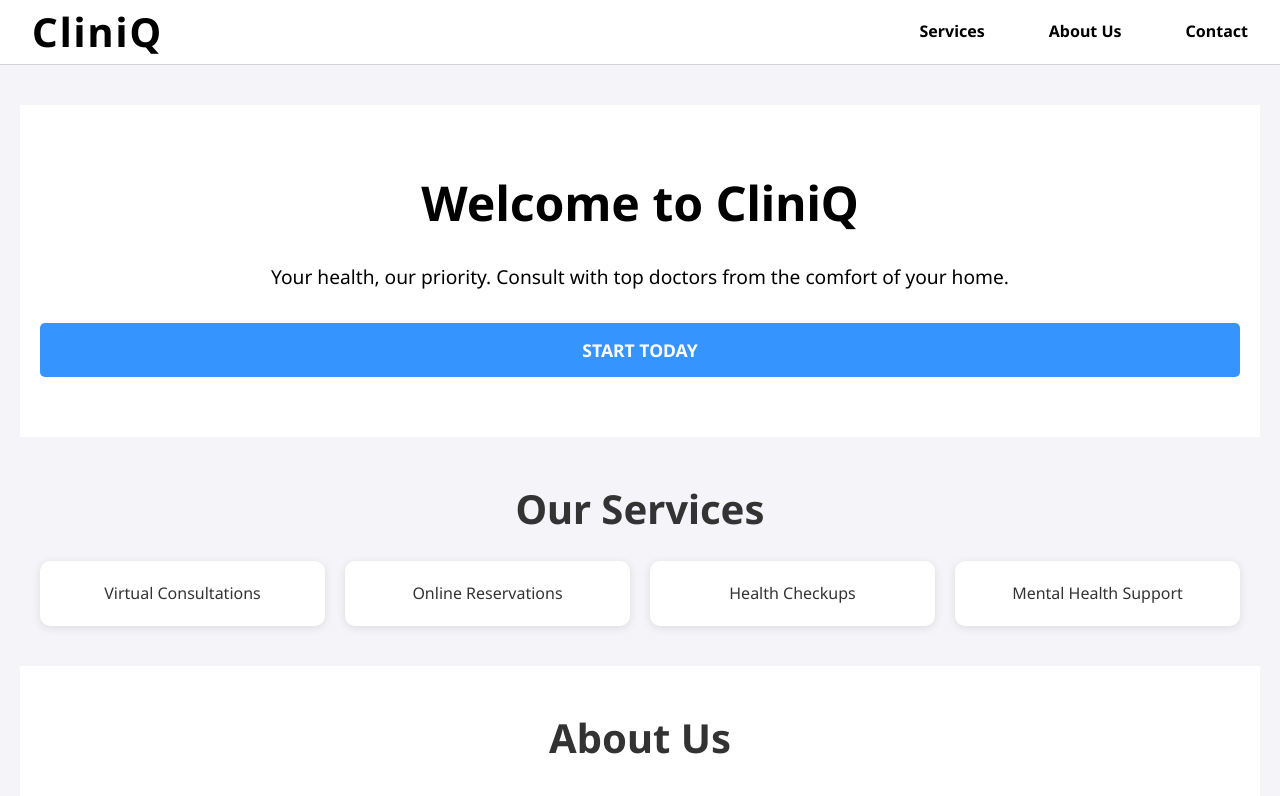
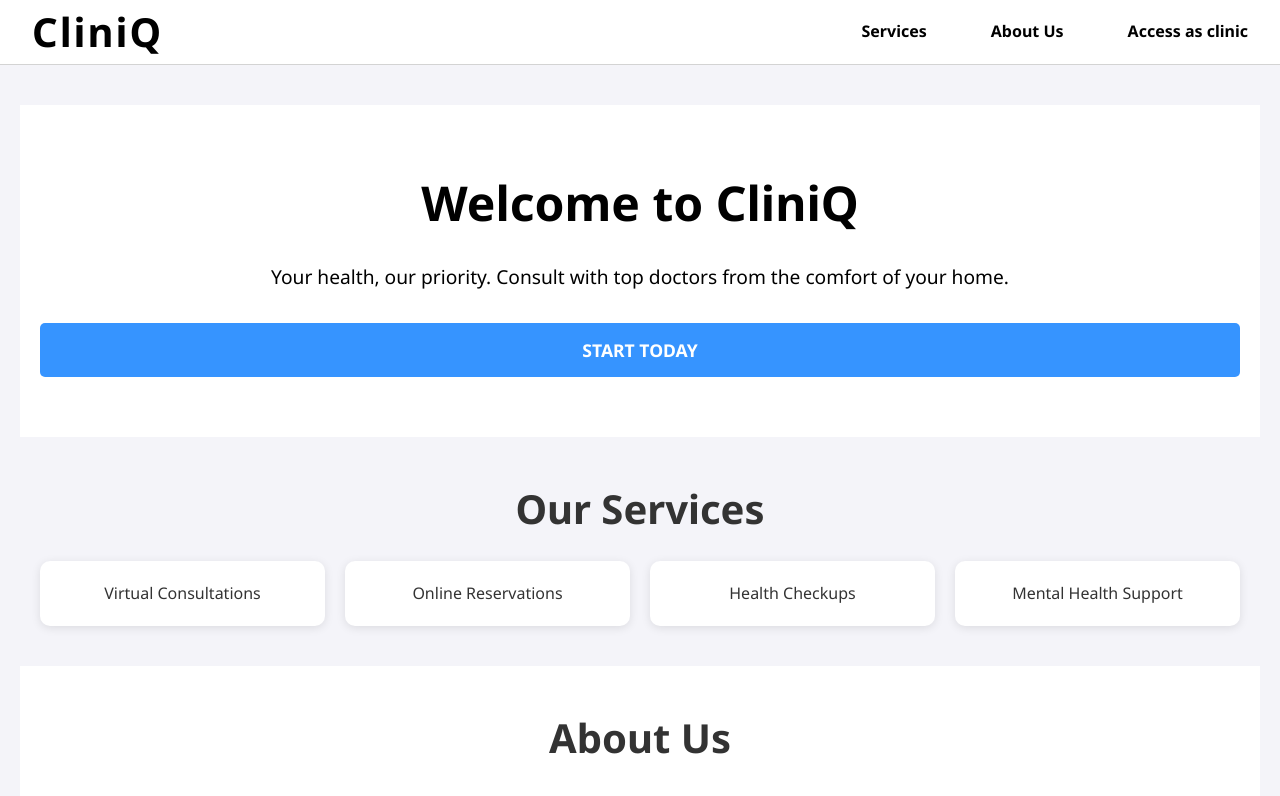
Before and after one commit to 4yushP4tel/mchacks, a React (Vite) app in the folder frontend/: page / in a window 1280 px wide. Shown: the top 796 px of the page. Built offline with nearby package versions, Linux system fonts and the light colour scheme.

Commit message:
change header

```diff
--- a/frontend/src/components/header.jsx
+++ b/frontend/src/components/header.jsx
@@ -8,7 +8,7 @@ function Header() {
             <ul className="navbar">
                 <li><a href="#services">Services</a></li>
                 <li><a href="#about">About Us</a></li>
-                <li><a href="#contact">Contact</a></li>
+                <li><a href="#clinic-access">Access as clinic</a></li>
             </ul>
         </div>
     )
```
Also changed, not shown: frontend/src/pages/clinicSignIn.jsx (added, +12 -0 lines).
